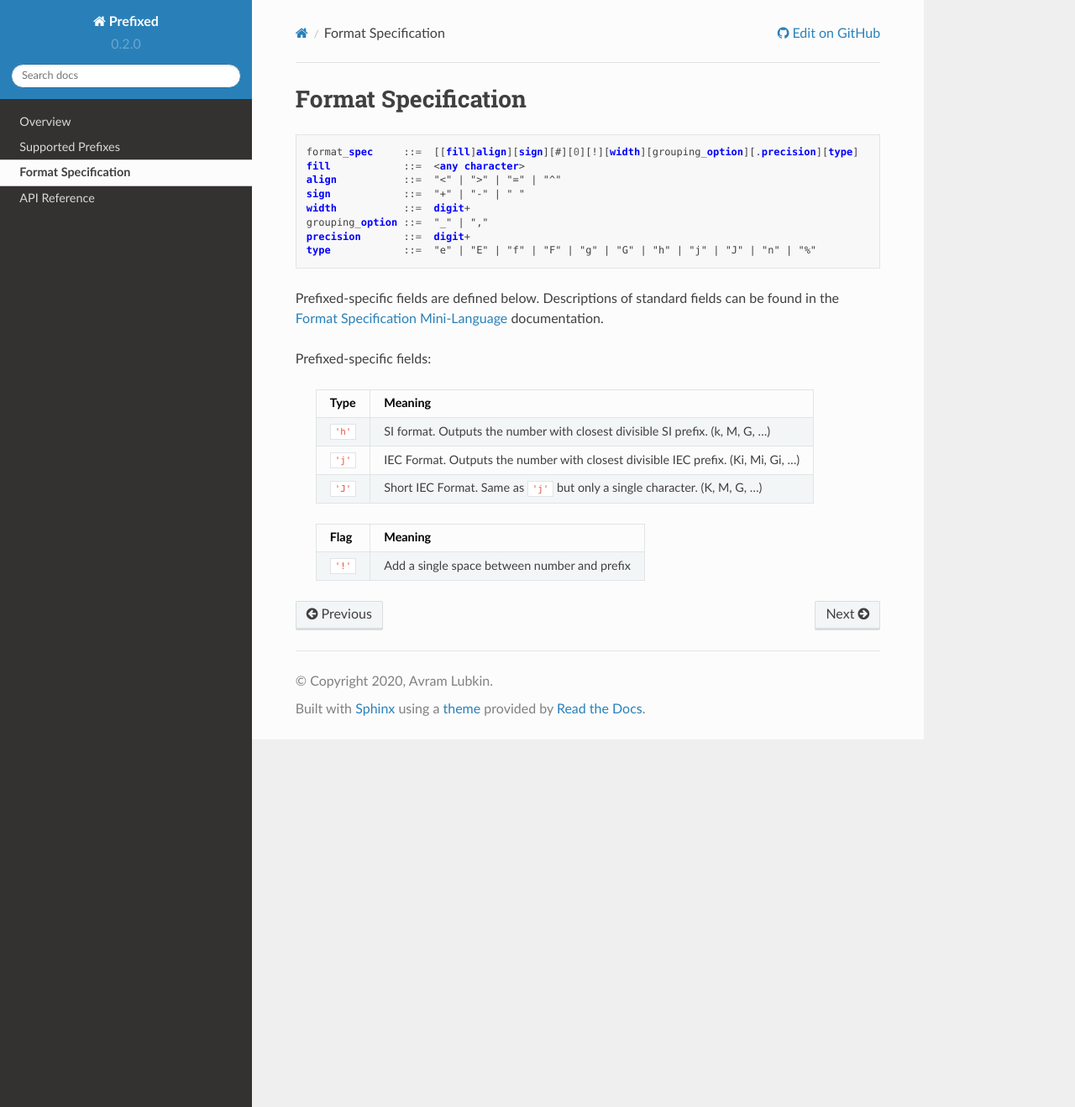
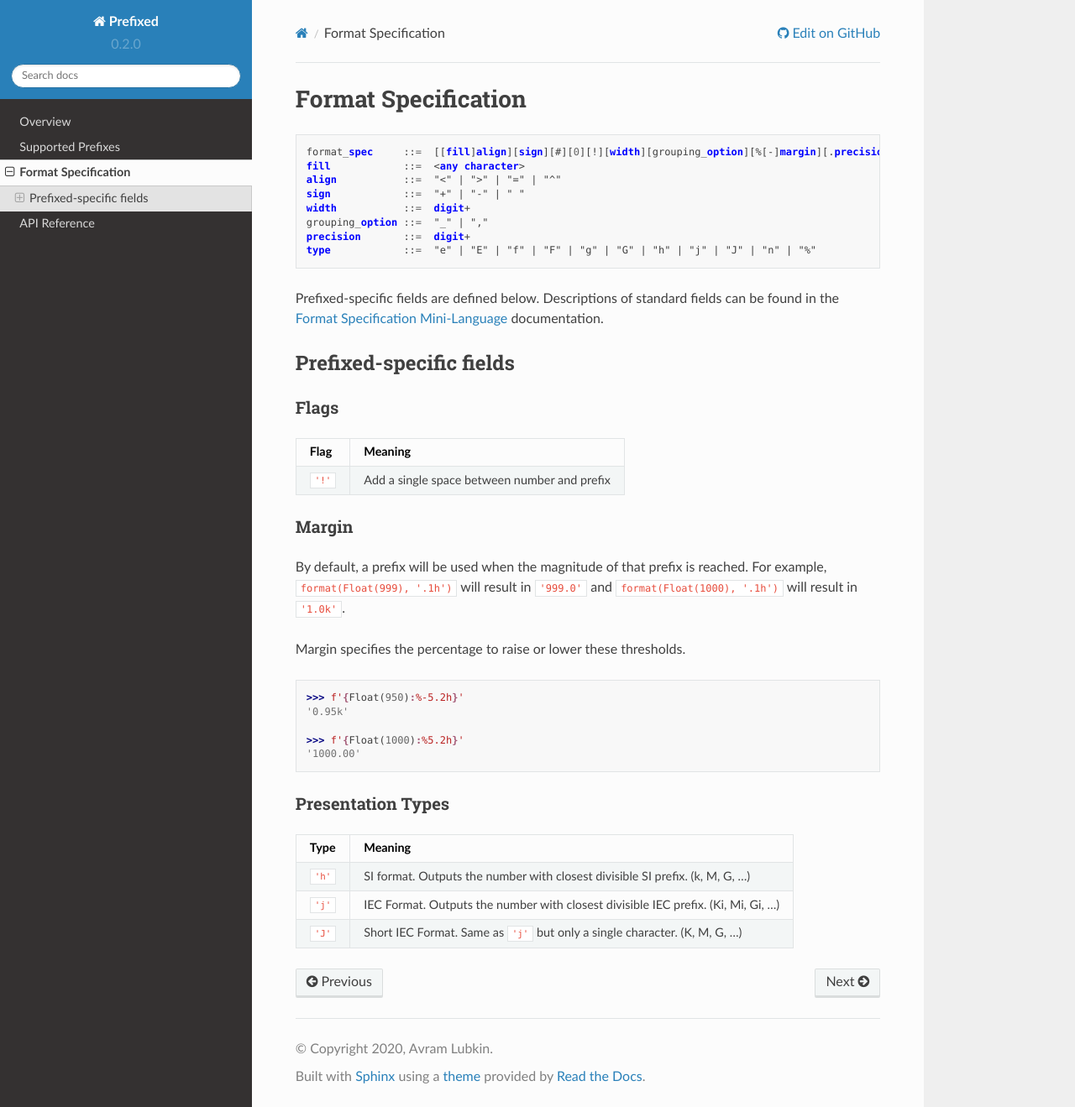
Before and after one commit to Rockhopper-Technologies/prefixed, a Sphinx documentation site: the page built from doc/format_spec.rst, in a window 1280 px wide and 1319 px high. Shown: the whole window at 84% size. Built offline with Sphinx 7.4.7 and the Read the Docs theme 2.0.0, drawn with Linux system fonts in a browser that asks for light colours.

Commit message:
Add margin to format spec

```diff
--- a/doc/format_spec.rst
+++ b/doc/format_spec.rst
@@ -12,7 +12,7 @@
 
 .. code-block:: abnf
 
-    format_spec     ::=  [[fill]align][sign][#][0][!][width][grouping_option][.precision][type]
+    format_spec     ::=  [[fill]align][sign][#][0][!][width][grouping_option][%[-]margin][.precision][type]
     fill            ::=  <any character>
     align           ::=  "<" | ">" | "=" | "^"
     sign            ::=  "+" | "-" | " "
@@ -25,25 +25,51 @@
 Prefixed-specific fields are defined below. Descriptions of standard fields can be found in
 the `Format Specification Mini-Language`_ documentation.
 
-Prefixed-specific fields:
+Prefixed-specific fields
+^^^^^^^^^^^^^^^^^^^^^^^^
 
-  +---------+----------------------------------------------------------+
-  | Type    | Meaning                                                  |
-  +=========+==========================================================+
-  | ``'h'`` | SI format. Outputs the number with closest divisible     |
-  |         | SI prefix. (k, M, G, ...)                                |
-  +---------+----------------------------------------------------------+
-  | ``'j'`` | IEC Format. Outputs the number with closest divisible    |
-  |         | IEC prefix. (Ki, Mi, Gi, ...)                            |
-  +---------+----------------------------------------------------------+
-  | ``'J'`` | Short IEC Format. Same as ``'j'`` but only a single      |
-  |         | character.   (K, M, G, ...)                              |
-  +---------+----------------------------------------------------------+
+Flags
+-----
 
-  +---------+----------------------------------------------------------+
-  | Flag    | Meaning                                                  |
-  +=========+==========================================================+
-  | ``'!'`` | Add a single space between number and prefix             |
-  +---------+----------------------------------------------------------+
++---------+----------------------------------------------------------+
+| Flag    | Meaning                                                  |
++=========+==========================================================+
+| ``'!'`` | Add a single space between number and prefix             |
++---------+----------------------------------------------------------+
+
+Margin
+------
+
+By default, a prefix will be used when the magnitude of that prefix is reached.
+For example, ``format(Float(999), '.1h')`` will result in ``'999.0'`` and
+``format(Float(1000), '.1h')`` will result in ``'1.0k'``.
+
+Margin specifies the percentage to raise or lower these thresholds.
+
+.. code-block:: python
+
+  >>> f'{Float(950):%-5.2h}'
+  '0.95k'
+
+  >>> f'{Float(1000):%5.2h}'
+  '1000.00'
+
+
+Presentation Types
+------------------
+
++---------+----------------------------------------------------------+
+| Type    | Meaning                                                  |
++=========+==========================================================+
+| ``'h'`` | SI format. Outputs the number with closest divisible     |
+|         | SI prefix. (k, M, G, ...)                                |
++---------+----------------------------------------------------------+
+| ``'j'`` | IEC Format. Outputs the number with closest divisible    |
+|         | IEC prefix. (Ki, Mi, Gi, ...)                            |
++---------+----------------------------------------------------------+
+| ``'J'`` | Short IEC Format. Same as ``'j'`` but only a single      |
+|         | character.   (K, M, G, ...)                              |
++---------+----------------------------------------------------------+
+
 
   .. _Format Specification Mini-Language: https://docs.python.org/3/library/string.html#formatspec
```
Also changed, not shown: README.rst (+18 -1 lines), doc/index.rst (+18 -1 lines), prefixed/__init__.py (+26 -11 lines), doc/conf.py (line endings or trailing spaces), 2 other files.
